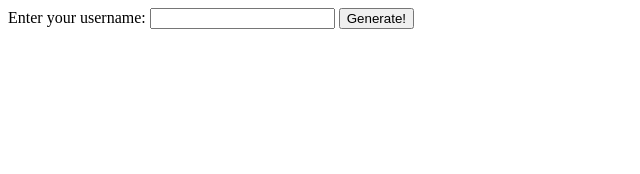
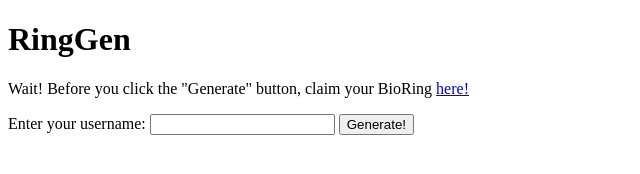
Before and after one commit to wish13yt/ringgen, a plain HTML site: page index.html in a window 1280 px wide. Shown: the whole page, without its empty margins (0-640 px from the left). Drawn offline with Linux system fonts and the light colour scheme.

Commit message:
modified:   index.html

```diff
--- a/index.html
+++ b/index.html
@@ -2,6 +2,8 @@
 <head>
 </head>
 <body>
+    <h1>RingGen</h1>
+    <p>Wait! Before you click the "Generate" button, claim your BioRing <a href="https://pikidiary.lol/posts/7050">here!</a></p>
     <div id="div1">
 
     </div>
```
